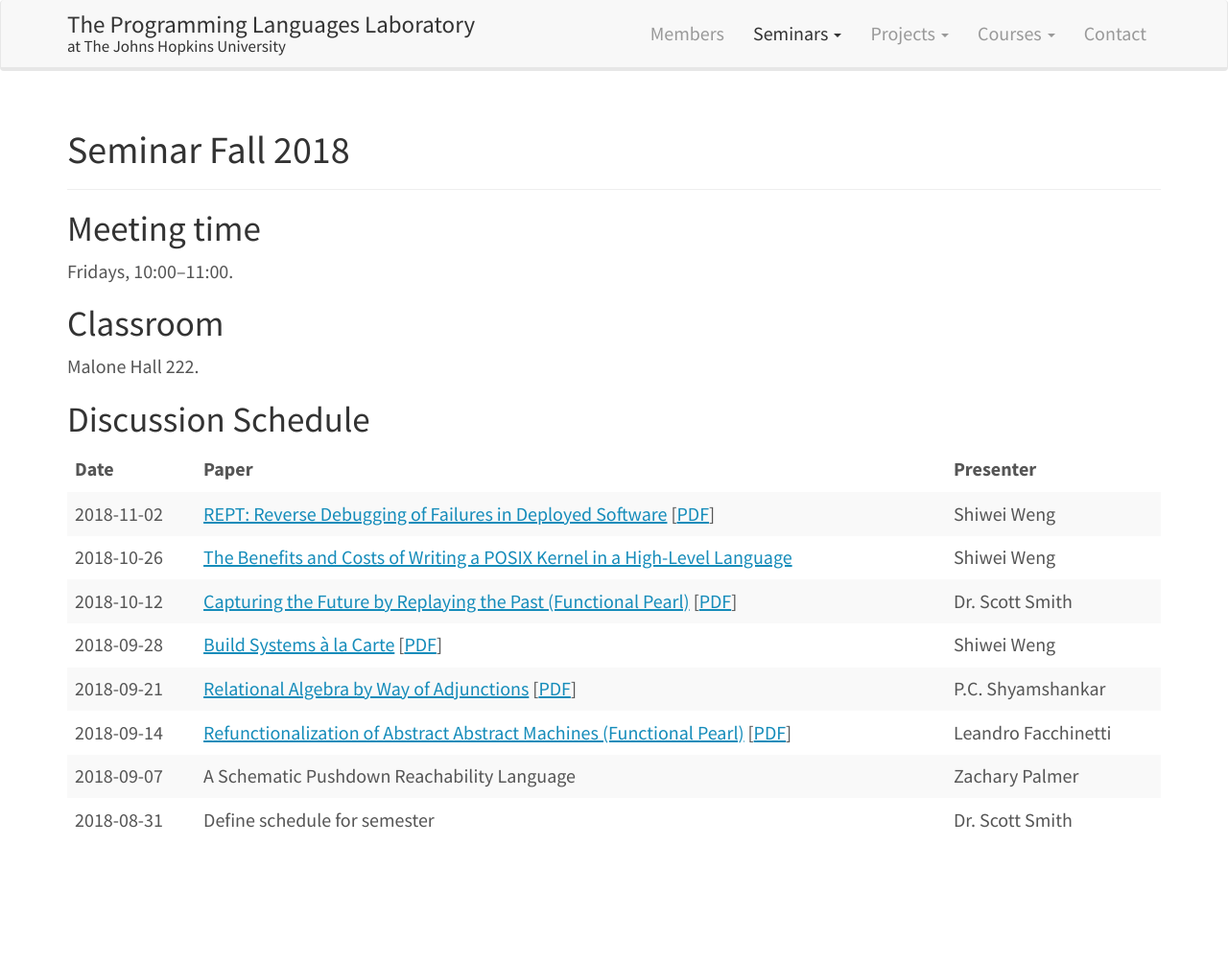
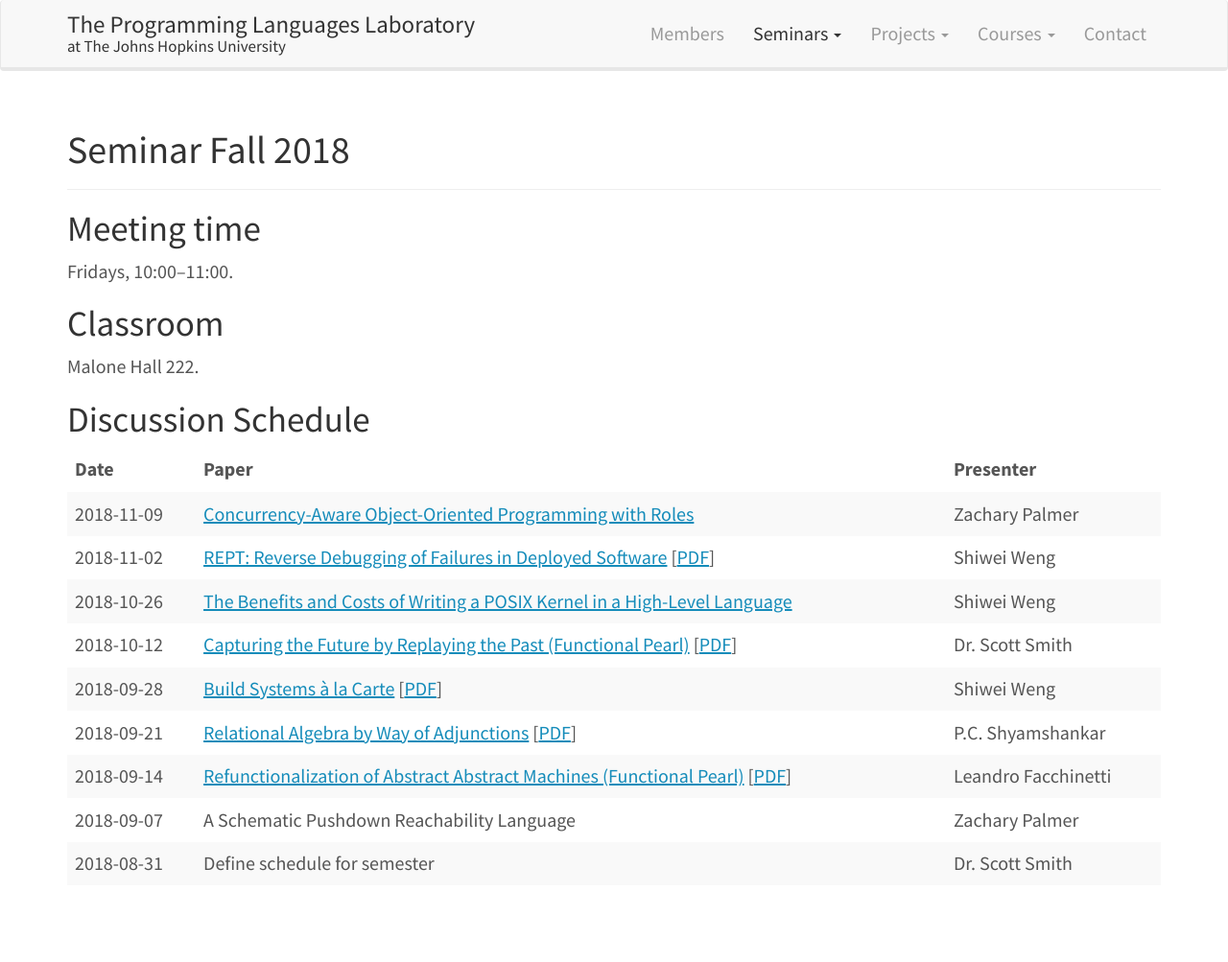
Before and after one commit to JHU-PL-Lab/www-pl-lab, a Jekyll site: the page built from seminars/fall-2018.md, in a window 1280 px wide. Shown: the whole page at 96% size. Built offline with Jekyll 4.4.1, drawn with Linux system fonts in a browser that asks for light colours; before the commit the page ends 957 px from its top, so only the background shows below that.

Commit message:
Add 2018-11-09 seminar

```diff
--- a/seminars/fall-2018.md
+++ b/seminars/fall-2018.md
@@ -18,6 +18,7 @@ Discussion Schedule
 
 | Date | Paper | Presenter |
 |-|-|-|
+| 2018-11-09 | [Concurrency-Aware Object-Oriented Programming with Roles](https://dl.acm.org/citation.cfm?id=3276500) | Zachary Palmer |
 | 2018-11-02 | [REPT: Reverse Debugging of Failures in Deployed Software](https://www.usenix.org/conference/osdi18/presentation/weidong) [[PDF](https://www.usenix.org/system/files/osdi18-cui.pdf)] | Shiwei Weng |
 | 2018-10-26 | [The Benefits and Costs of Writing a POSIX Kernel in a High-Level Language](https://www.usenix.org/conference/osdi18/presentation/cutler) | Shiwei Weng |
 | 2018-10-12 | [Capturing the Future by Replaying the Past (Functional Pearl)](https://dl.acm.org/citation.cfm?id=3236771) [[PDF](https://arxiv.org/pdf/1710.10385.pdf)] | Dr. Scott Smith |
```
